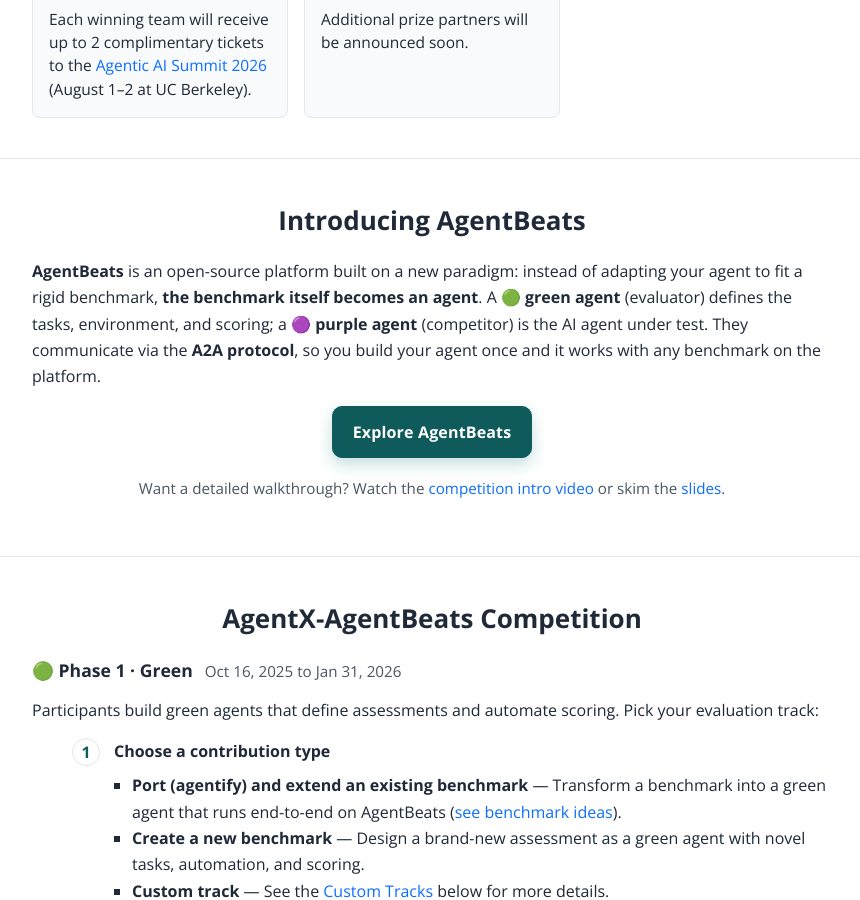
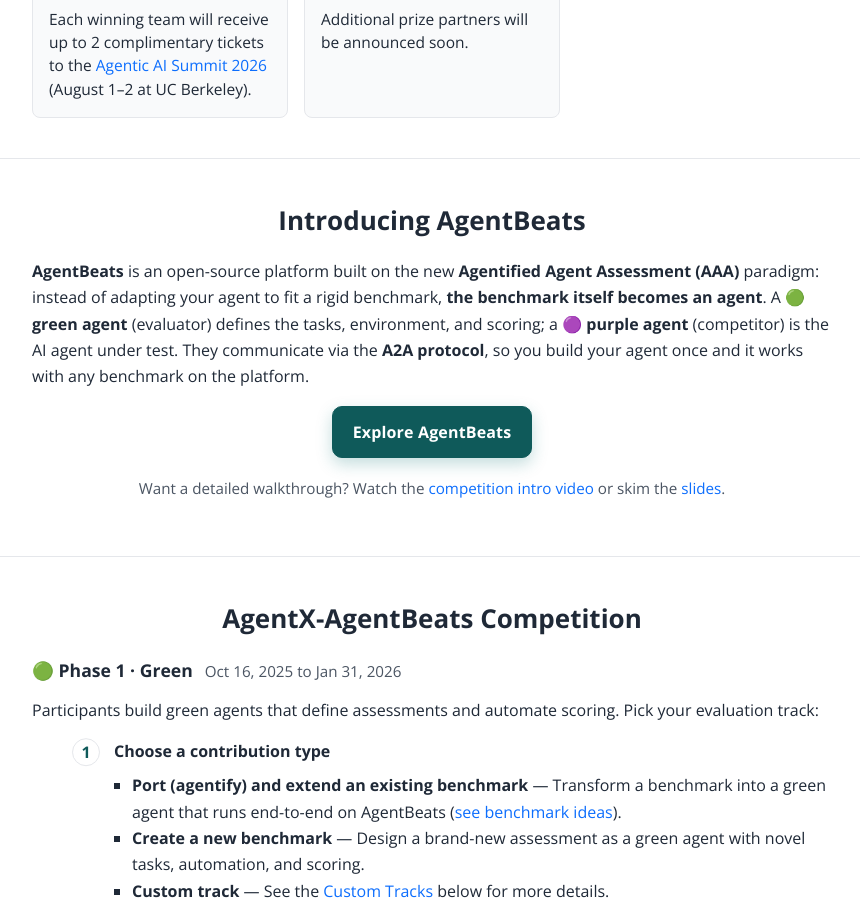
Before and after one commit to rdi-berkeley/rdi-berkeley.github.io, a Jekyll site: the page agentx-agentbeats.html, which Jekyll copies as it is, in a window 1280 px wide and 900 px high, scrolled down 4081 px. Shown: the whole window, without its empty margins (208-1068 px from the left). Built offline with Jekyll 4.4.1, drawn with Linux system fonts in a browser that asks for light colours.

Commit message:
agentx-agentbeats: update agentbeats description

```diff
--- a/agentx-agentbeats.html
+++ b/agentx-agentbeats.html
@@ -808,7 +808,7 @@
     <section class="block" id="introducing-agentbeats">
       <div class="container">
         <h2 class="section-title">Introducing AgentBeats</h2>
-        <p><strong>AgentBeats</strong> is an open-source platform built on a new paradigm: instead of adapting your agent to fit a rigid benchmark, <strong>the benchmark itself becomes an agent</strong>. A 🟢 <strong>green agent</strong> (evaluator) defines the tasks, environment, and scoring; a 🟣 <strong>purple agent</strong> (competitor) is the AI agent under test. They communicate via the <strong>A2A protocol</strong>, so you build your agent once and it works with any benchmark on the platform.</p>
+        <p><strong>AgentBeats</strong> is an open-source platform built on the new <strong>Agentified Agent Assessment (AAA)</strong> paradigm: instead of adapting your agent to fit a rigid benchmark, <strong>the benchmark itself becomes an agent</strong>. A 🟢 <strong>green agent</strong> (evaluator) defines the tasks, environment, and scoring; a 🟣 <strong>purple agent</strong> (competitor) is the AI agent under test. They communicate via the <strong>A2A protocol</strong>, so you build your agent once and it works with any benchmark on the platform.</p>
         <div class="cta-row">
           <a class="btn btn-primary" href="https://agentbeats.dev" target="_blank" rel="noopener">Explore AgentBeats</a>
         </div>
```
